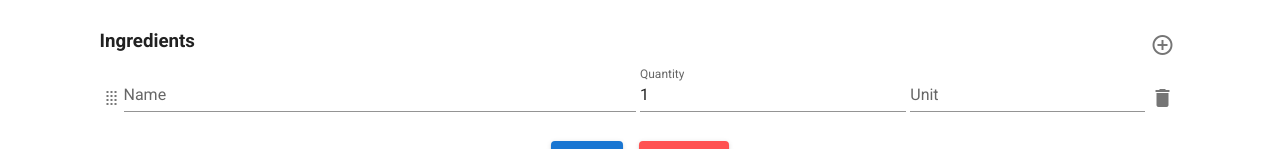
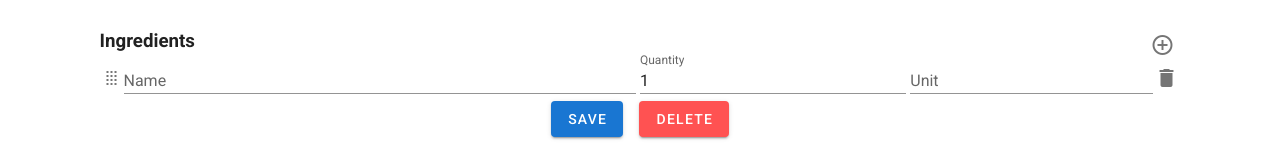
Before and after one commit to tristanneumann1/weekness-for-food, a Vue app: page /#/recipe-form/1 in a window 1280 px wide. Both pictures are taken after a click on the button 1162 px from the left and 696 px from the top of the page. Shown: the part 651-800 px from the top of the page. Built offline with nearby package versions, Linux system fonts and the light colour scheme; no server answers; the database is empty.

Commit message:
Shorten ingredient text input

```diff
--- a/src/components/IngredientSelector.vue
+++ b/src/components/IngredientSelector.vue
@@ -22,12 +22,16 @@
             <v-col class="md-6 d-flex flex-row pa-0 pr-1">
               <v-icon>mdi-drag</v-icon>
               <v-text-field
+                dense
+                hide-details
                 label="Name"
                 v-model="ingredient.name"
               />
             </v-col>
             <v-col class="col-3 pa-0 pr-1">
               <v-text-field
+                dense
+                hide-details
                 label="Quantity"
                 type="number"
                 v-model="ingredient.quantity"
@@ -35,11 +39,14 @@
             </v-col>
             <v-col class="col-3 d-flex flex-row align-center pa-0">
               <v-text-field
+                dense
+                hide-details
                 label="Unit"
                 v-model="ingredient.unit"
               />
               <v-btn
                 icon
+                small
                 @click="deleteIngredient(idx)"
               >
                 <v-icon>mdi-delete</v-icon>
```
